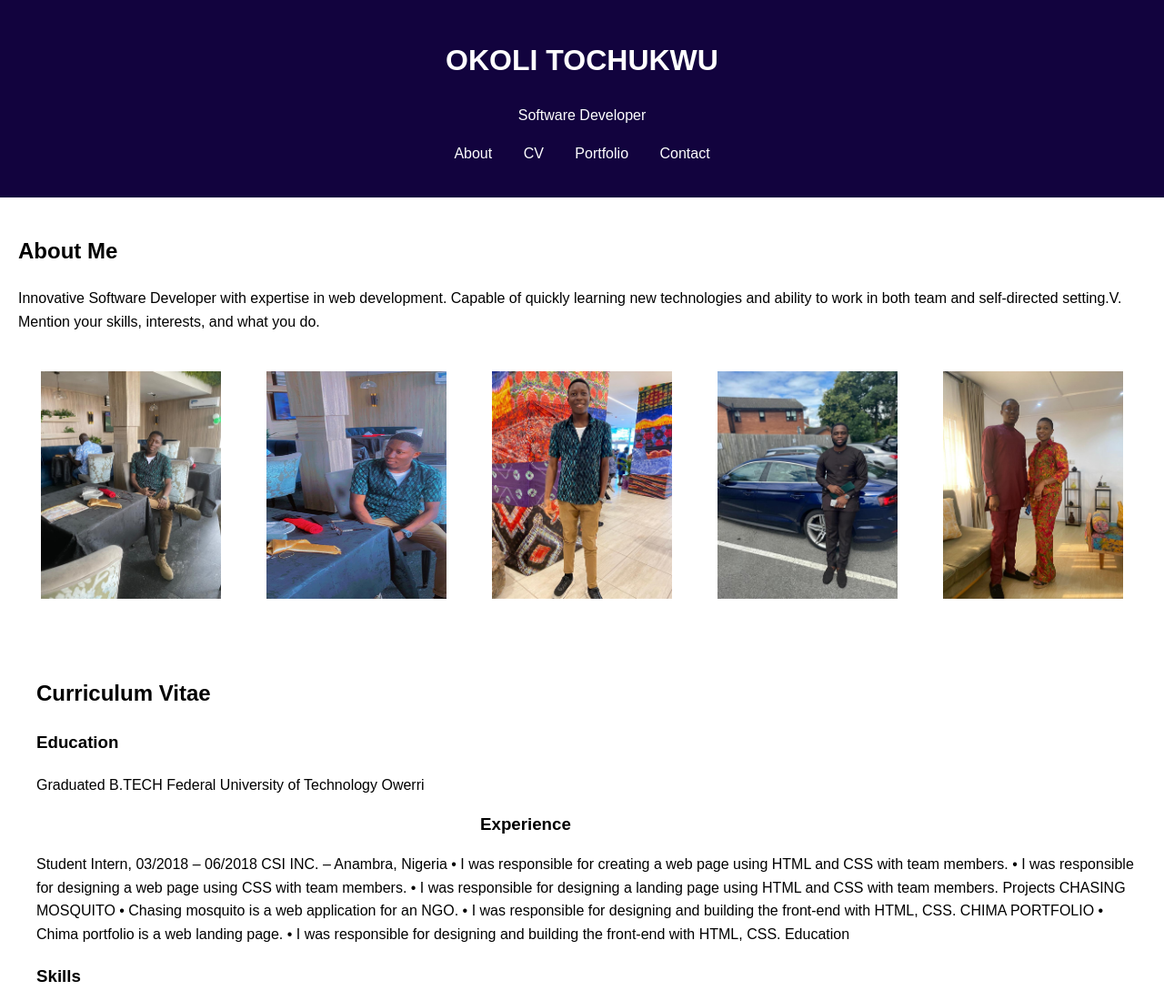
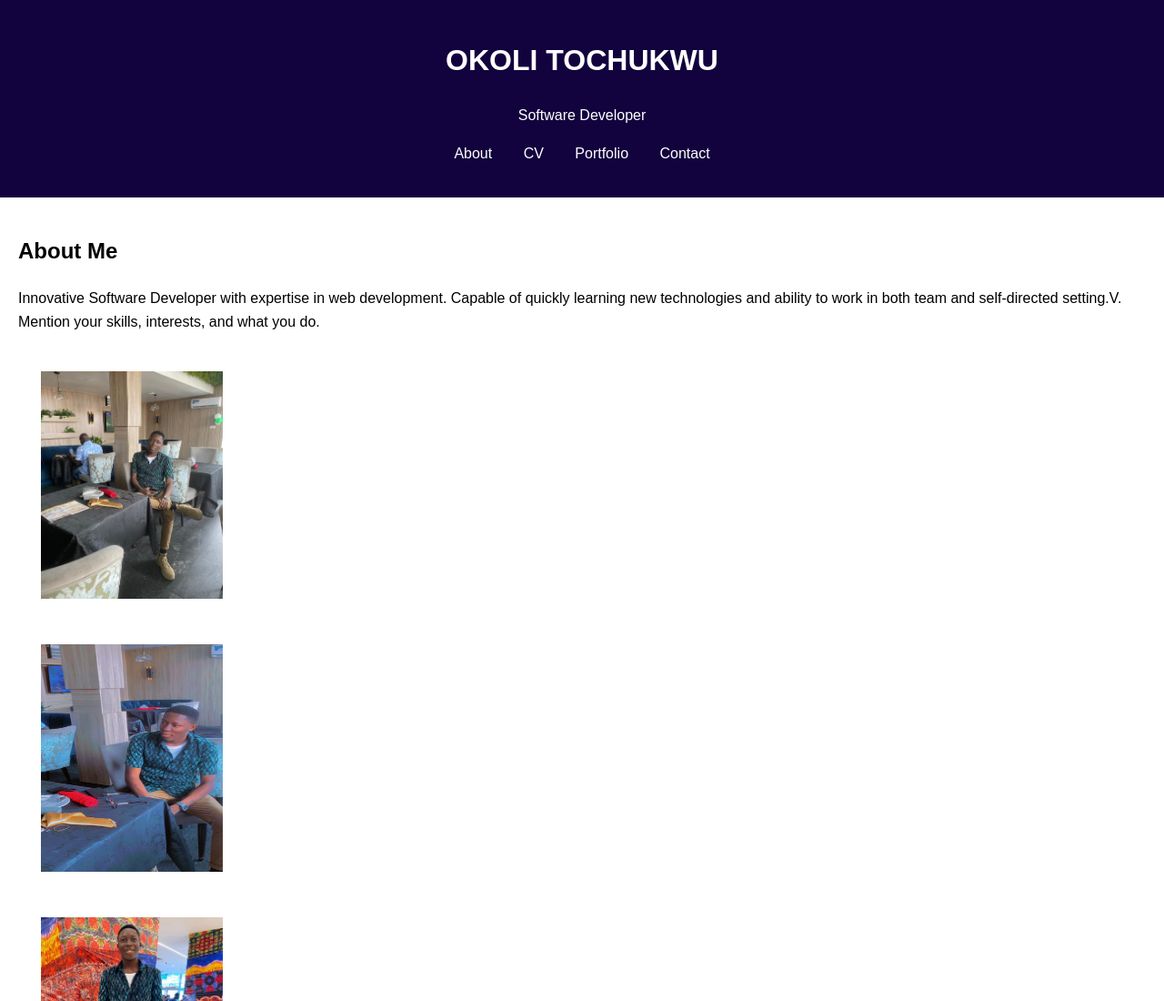
Before and after one commit to okolitochukwuc/Portfolio-99099, a plain HTML site: page index.html in a window 1280 px wide. Shown: the top 1100 px of the page at 91% size. Drawn offline with Linux system fonts and the light colour scheme.

Commit message:
Update styles.css

```diff
--- a/styles.css
+++ b/styles.css
@@ -100,3 +100,14 @@ button {
 button:hover {
     background: #555;
 }
+
+@media screen and (min-width: 480px) {
+  #img-fld {
+    display: flex;
+      flex-direction: column;
+}
+
+    .skill-para-ele {
+    margin-left: 4%;
+}
+}
```
